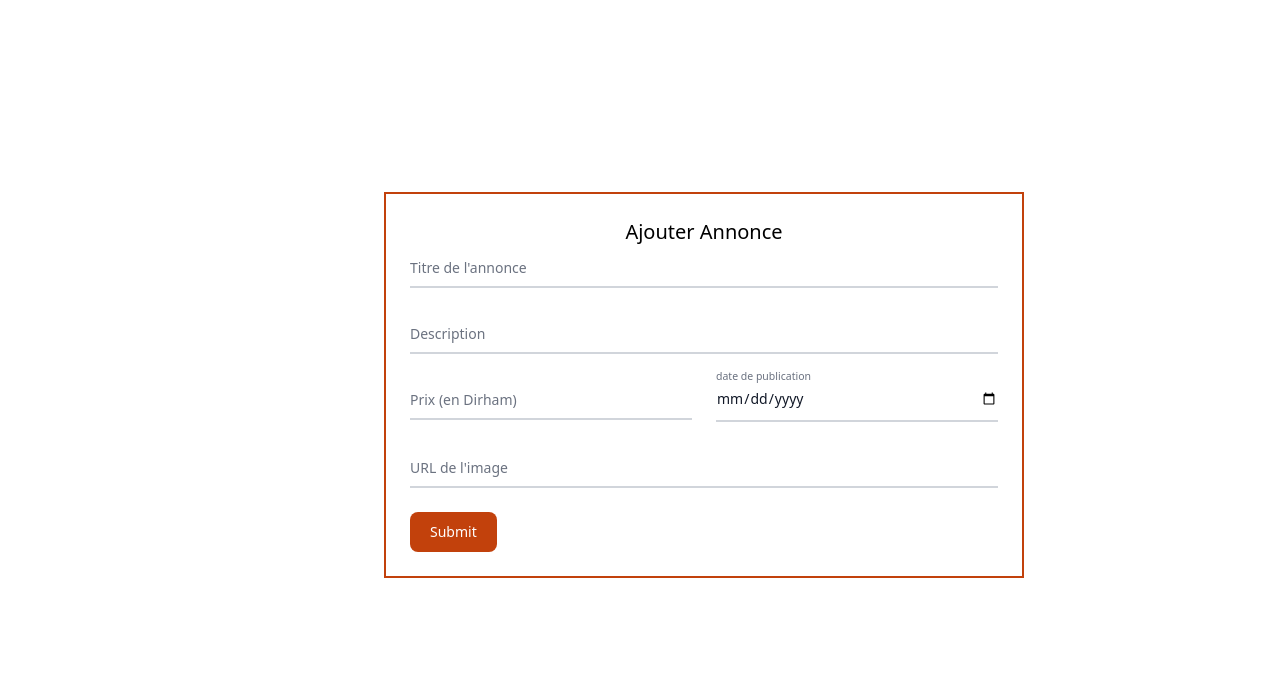
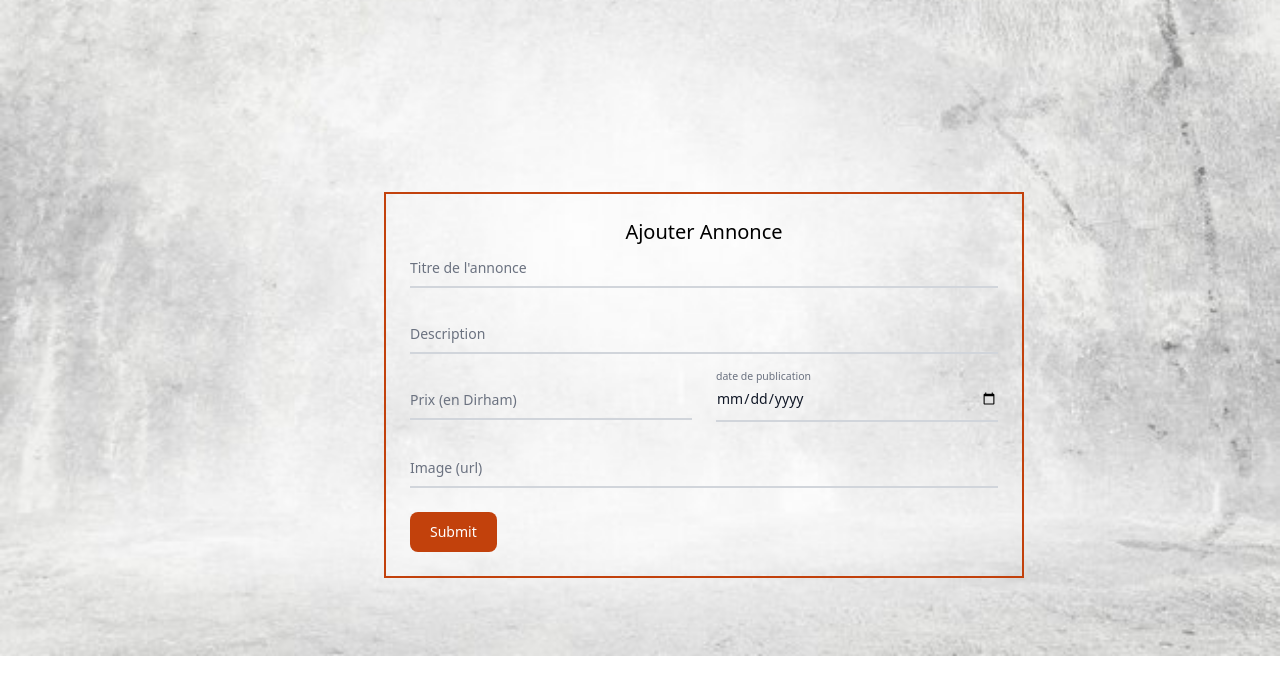
Before and after one commit to Youcode-Classe-E-2023-2024/MaryamJammar-Avito, a PHP site: page /create.php in a window 1280 px wide. Shown: the top 695 px of the page. Run offline with PHP 8.4, Linux system fonts and the light colour scheme; some libraries are stand-ins or nearby versions.

Commit message:
crud done

```diff
--- a/create.php
+++ b/create.php
@@ -1,6 +1,7 @@
 <!-- add_annonce.php -->
 <!DOCTYPE html>
 <html lang="en">
+
 <head>
     <meta charset="UTF-8">
     <meta name="viewport" content="width=device-width, initial-scale=1.0">
@@ -9,12 +10,21 @@
     <script src="https://cdn.tailwindcss.com"></script>
 
 </head>
-<body>
 
-
+<body class="background-image">
+    <style>
+        .background-image {
+            width: 100%;
+            height: 400px;
+            background-image: url('images/image2.jpg');
+            background-size: cover;
+            background-position: center center;
+            background-repeat: no-repeat;
+        }
+    </style>
 
     <form action="add.php" method="POST">
-    <div class="ml-96 mt-48 w-3/6 border-2 border-orange-700 p-6">
+        <div class="ml-96 mt-48 w-3/6 border-2 border-orange-700 p-6 ">
             <div class="flex justify-evenly	">
                 <!-- <img src="../images/logo_form.png" alt="logo de la formulaire">  -->
                 <h3 class=" text-dark-600 text-xl font-medium">Ajouter Annonce</h3>
@@ -38,14 +48,16 @@
                 </div>
             </div>
             <div class="relative z-0 w-full mb-6 group">
-            <input type="url" name="image_url" id="image_url" class="block py-2.5 px-0 w-full text-sm text-gray-900 bg-transparent border-0 border-b-2 border-gray-300 appearance-none dark:text-white dark:border-gray-600 dark:focus:border-gray-500 focus:outline-none focus:ring-0 focus:border-gray-600 peer" placeholder=" " required />
-            <label for="image_url" class="peer-focus:font-medium absolute text-sm text-gray-500 dark:text-gray-400 duration-300 transform -translate-y-6 scale-75 top-3 -z-10 origin-[0] peer-focus:start-0 rtl:peer-focus:translate-x-1/4 rtl:peer-focus:left-auto peer-focus:text-gray-600 peer-focus:dark:text-gray-500 peer-placeholder-shown:scale-100 peer-placeholder-shown:translate-y-0 peer-focus:scale-75 peer-focus:-translate-y-6">URL de l'image</label>
+                <input type="url" name="image_url" id="image_url" class="block py-2.5 px-0 w-full text-sm text-gray-900 bg-transparent border-0 border-b-2 border-gray-300 appearance-none dark:text-white dark:gray-gray-600 dark:focus:border-gray-500 focus:outline-none focus:ring-0 focus:border-gray-600 peer" placeholder=" " required />
+                <label for="image_url" class="peer-focus:font-medium absolute text-sm text-gray-500 dark:text-gray-400 duration-300 transform -translate-y-6 scale-75 top-3 -z-10 origin-[0] peer-focus:start-0 rtl:peer-focus:translate-x-1/4 peer-focus:text-gray-600 peer-focus:dark:text-gray-500 peer-placeholder-shown:scale-100 peer-placeholder-shown:translate-y-0 peer-focus:scale-75 peer-focus:-translate-y-6">Image (url)</label>
             </div>
+
 
             <button type="submit" class="text-white bg-orange-700 hover:bg-orange-800 focus:ring-4 focus:outline-none focus:ring-orange-300 font-medium rounded-lg text-sm w-full sm:w-auto px-5 py-2.5 text-center dark:bg-orange-600 dark:hover:bg-orange-700 dark:focus:ring-orange-800">Submit</button>
         </div>
+
     </form>
 
+</body>
 
-</body>
 </html>
```
Also changed, not shown: edit.php (+11 -2 lines), index.php (+17 -7 lines), images/bg2.jpg (added), images/image2.jpg (added). Lines whose indentation alone changed are shown as unchanged.
